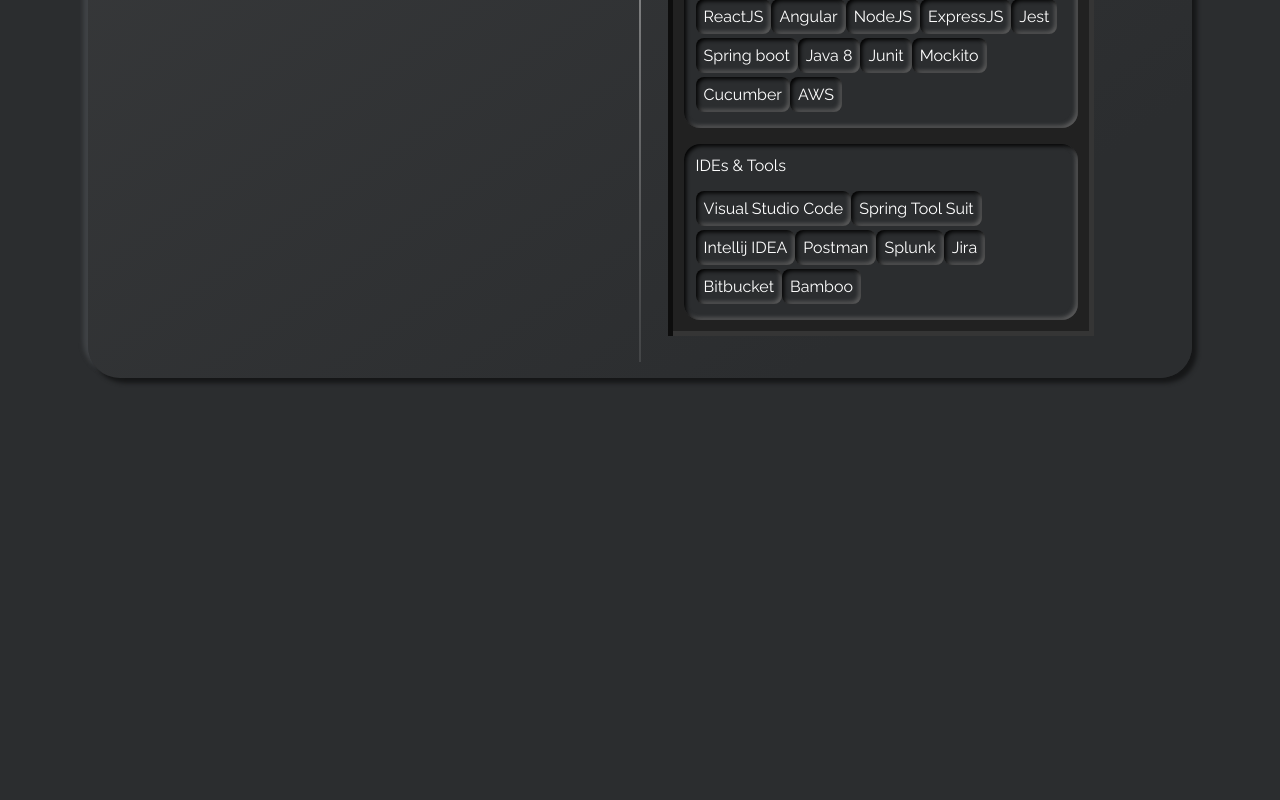
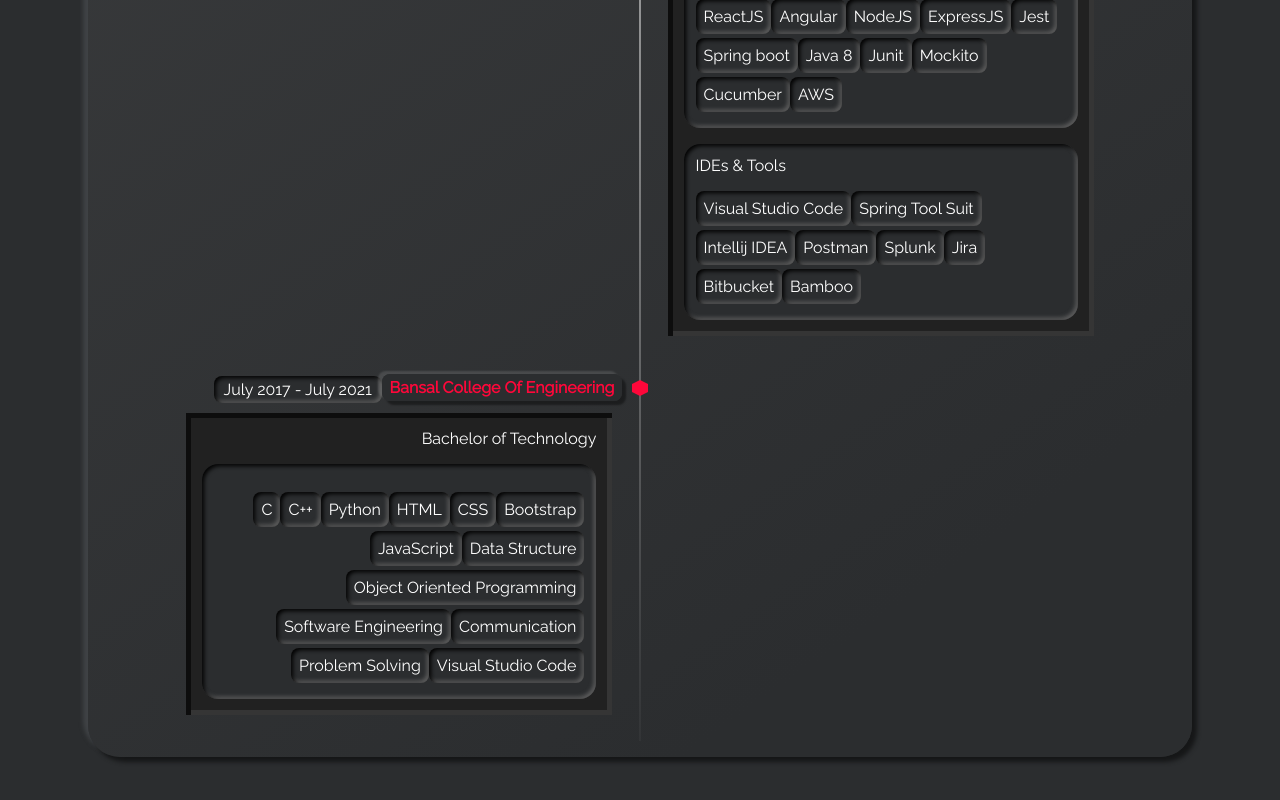
Before and after one commit to ClassHacker/classhacker.github.io, a React (Create React App) app: page / in a window 1280 px wide. Shown: the part 604-1404 px from the top of the page. Before the commit the page ends 1110 px from the top, so only its background shows below. Built offline with nearby package versions, Linux system fonts and the light colour scheme; what react-animations would draw is missing.

Commit message:
Added education

```diff
--- a/src/App.js
+++ b/src/App.js
@@ -71,6 +71,41 @@
                 </div>
               </div>
             </li>
+            <li>
+              <div className='direction-l'>
+                <div className='flag-wrapper'>
+                  <span className='hexagon'></span>
+                  <span className='flag neumorphism-button' data-aos="zoom-in-left">
+                    <a href="https://bce.ac.in/" target="_blank" rel="noreferrer">
+                      <span>Bansal College Of Engineering</span>
+                    </a>
+                  </span>
+                  <span className='time-wrapper' data-aos="zoom-in-left">
+                    <span className='time neumorphism-card'>July 2017 - July 2021</span>
+                  </span>
+                </div>
+                <div className='neumorphism-card-mid'>
+                Bachelor of Technology
+                  <div className="desc neumorphism-card" data-aos="zoom-in-left">
+                      <div className="tag-wrapper">
+                          <span className="tag neumorphism-card">C</span>
+                          <span className="tag neumorphism-card">C++</span>
+                          <span className="tag neumorphism-card">Python</span>
+                          <span className="tag neumorphism-card">HTML</span>
+                          <span className="tag neumorphism-card">CSS</span>
+                          <span className="tag neumorphism-card">Bootstrap</span>
+                          <span className="tag neumorphism-card">JavaScript</span>
+                          <span className="tag neumorphism-card">Data Structure</span>
+                          <span className="tag neumorphism-card">Object Oriented Programming</span>
+                          <span className="tag neumorphism-card">Software Engineering</span>
+                          <span className="tag neumorphism-card">Communication</span>
+                          <span className="tag neumorphism-card">Problem Solving</span>
+                          <span className="tag neumorphism-card">Visual Studio Code</span>
+                      </div>
+                  </div>
+                </div>
+              </div>
+            </li>
           </ul>
         </div>
       </section>
```
